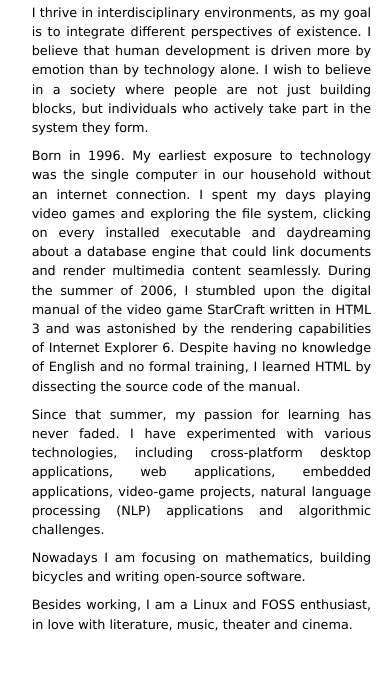
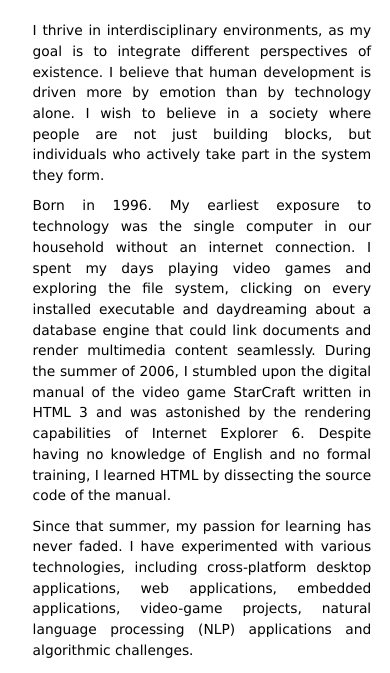
Before and after one commit to pinting/cv, a plain HTML site: page index.html in a window 390 px wide. Shown: the part 240-913 px from the top of the page. Drawn offline with Linux system fonts and the light colour scheme.

Commit message:
Increased text size

```diff
--- a/index.html
+++ b/index.html
@@ -188,13 +188,17 @@ strong {
 }
 
 @media screen {
+    body {
+        font-size: calc(80% + 1px);
+    }
+
     .top {
         max-width: min(clamp(1000px, 52.083vw, 2000px), 90%);
     }
 
     @media (min-width: 2560px) {
         body {
-            font-size: clamp(80%, 0.667vw, 160%);
+            font-size: clamp(calc(80% + 1px), 0.719vw, calc(160% + 2px));
         }
         .avatar {
             width: clamp(140px, 7.3vw, 280px);
```
